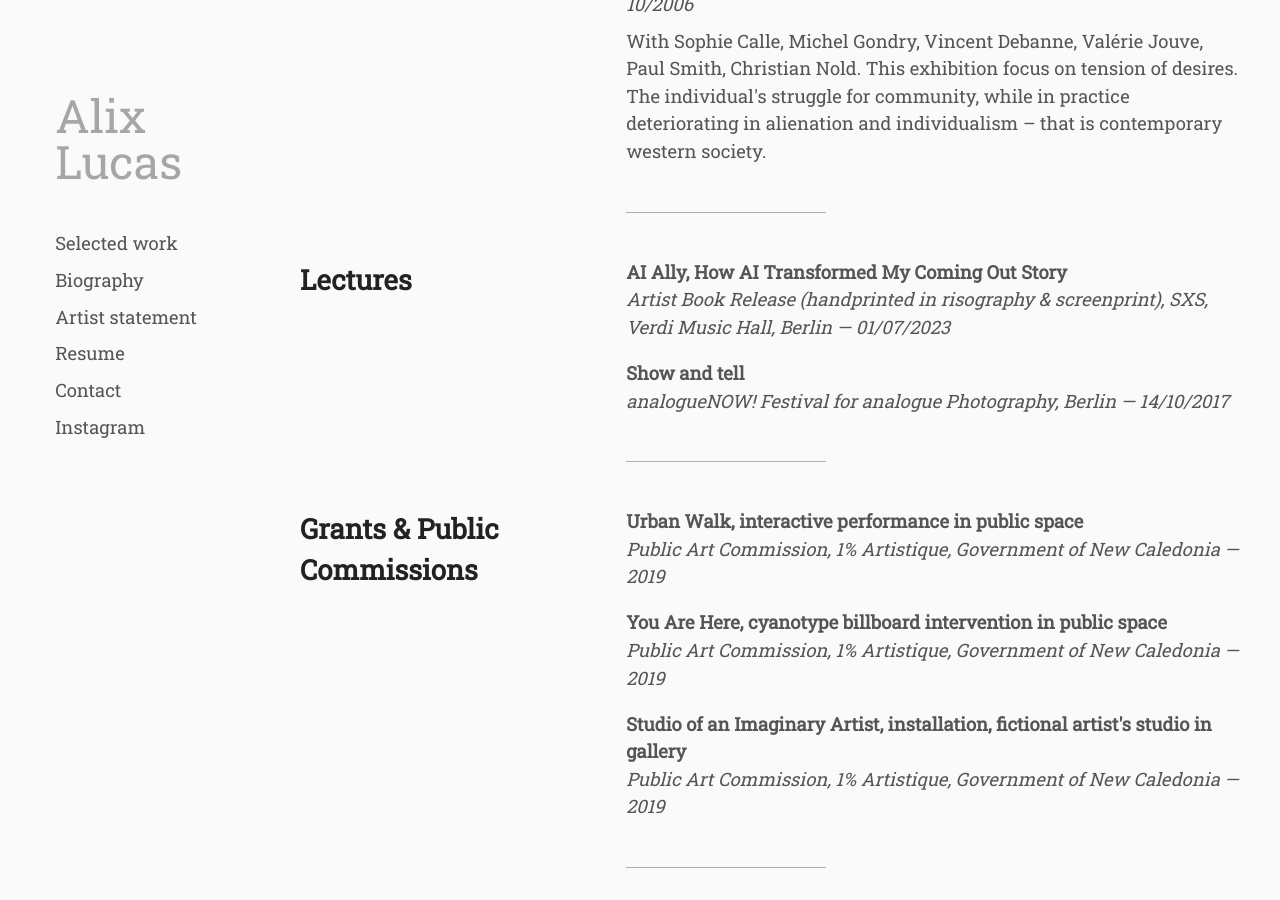
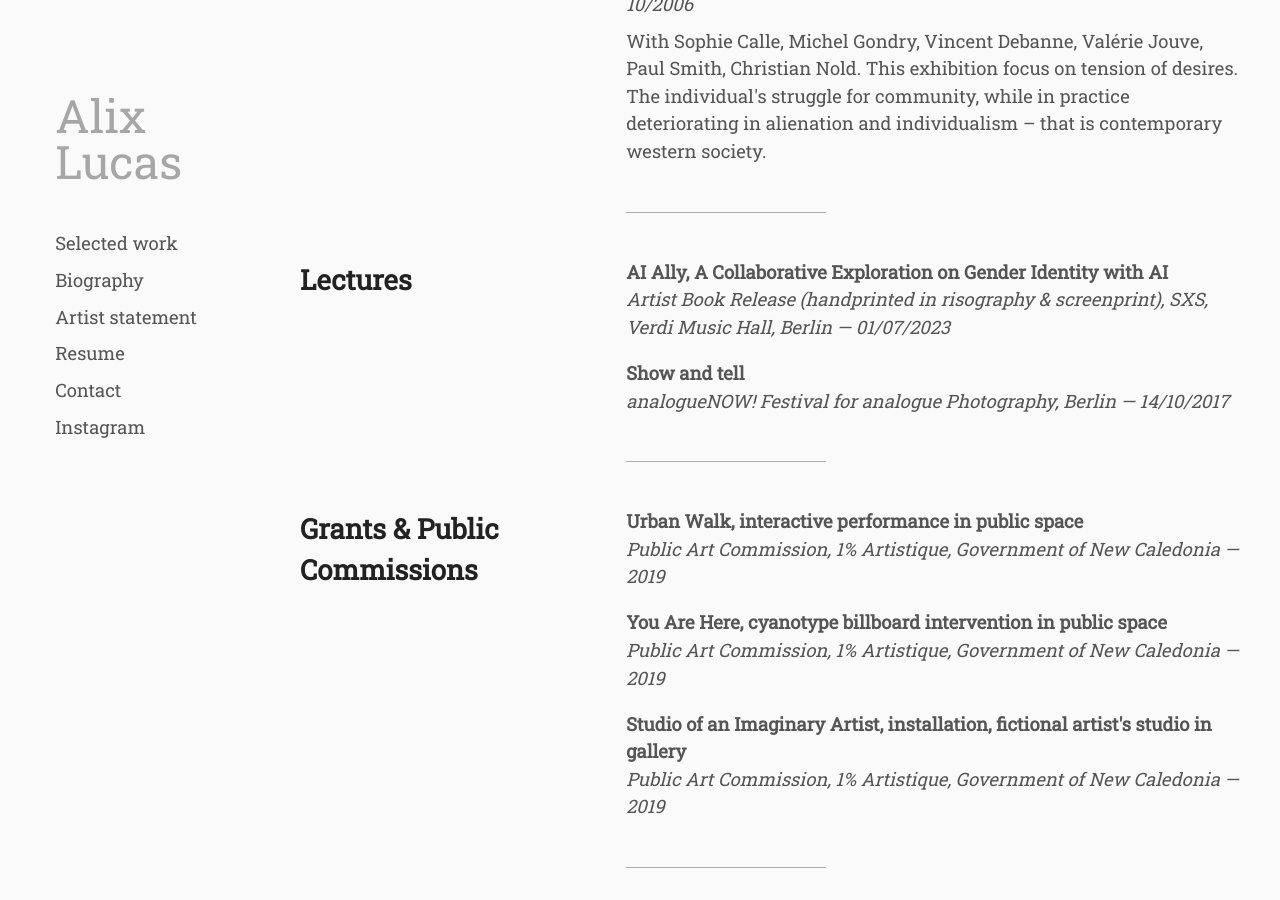
Before and after one commit to whyalix/alixlucas, a Jekyll site: the page built from pages/en/resume.html, in a window 1280 px wide and 900 px high, scrolled down 5442 px. Built offline with Jekyll 4.4.1, drawn with Linux system fonts in a browser that asks for light colours.

Commit message:
Update lectures.yml

```diff
--- a/_data/en/lectures.yml
+++ b/_data/en/lectures.yml
@@ -1,4 +1,4 @@
-- primary: "AI Ally, How AI Transformed My Coming Out Story"
+- primary: "AI Ally, A Collaborative Exploration on Gender Identity with AI"
   secondary: Artist Book Release (handprinted in risography & screenprint), SXS, Verdi Music Hall, Berlin — 01/07/2023
 
 - primary: Show and tell
```
